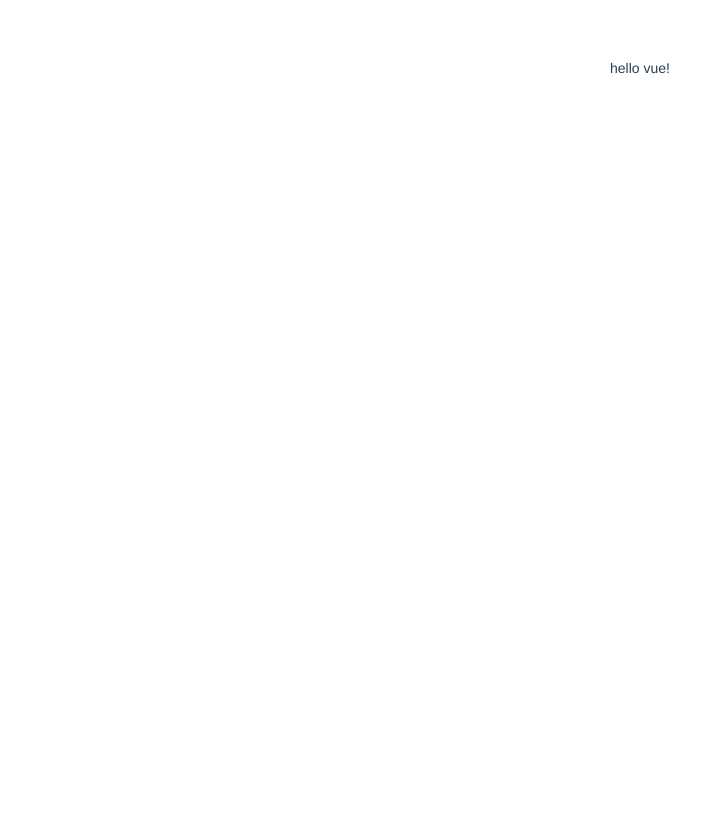
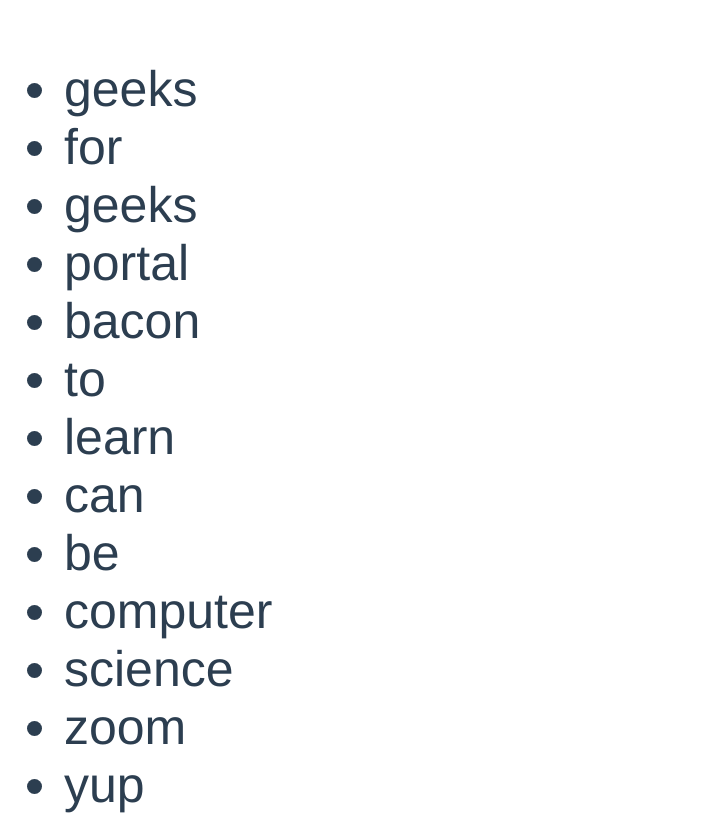
Before and after one commit to dresean/dresean-learns-vue, a Vue app in the folder practice/: page / in a window 1280 px wide. Shown: the top 815 px of the page, without its empty margins (0-705 px from the left). Built offline with nearby package versions, Linux system fonts and the light colour scheme.

Commit message:
create list rendering with method in js

```diff
--- a/practice/package.json
+++ b/practice/package.json
@@ -20,7 +20,9 @@
     "css-loader": "^3.0.0",
     "eslint": "^5.16.0",
     "eslint-plugin-vue": "^5.0.0",
+    "node-sass": "^4.12.0",
     "postcss-loader": "^3.0.0",
+    "sass-loader": "^7.1.0",
     "vue-template-compiler": "^2.6.10"
   },
   "eslintConfig": {
--- a/practice/src/components/Practice.vue
+++ b/practice/src/components/Practice.vue
@@ -1,15 +1,102 @@
-<template>
-  <div>
-  hello vue!
+<!-- <template>
+<div>
+    <ul>
+      <li v-for="(n, index) in startsWithConstant(words) key='index'> {{ n }} </li>
+    </ul>
   </div>
 </template>
 
 <script>
 export default {
-  name: 'Hello'
+  name: 'Hello',
+  data () {
+    words: ["geeks", "for", "unbrella", "geeks", "a", "portal", "bacon", "to", "learn", "can", "be", "computer", "science", "zoom", "yup", "apple", "fire", "in", "be", "data", "geeks", "alpha"]
+  },
+  methods: {
+    startsWithConstant: function(words) {
+      return words.filter(function (word) {
+        switch(word[0].toLowercase()) {
+          case "a":
+            return word
+            break
+          case "e":
+            return word
+            break
+          case "i":
+            return word
+            break
+          case "o":
+            return word
+            break
+          case "u":
+            return word
+            break
+          default:
+            return null
+            break
+        }
+      })
+    }
+  }
 }
 </script>
 
 <style>
 
+</style> -->
+
+<template>
+  <div class="list">
+    <ul>
+      <li v-for="(n, index) in constants(words)"
+      :key="index"
+      >
+      {{ n }}
+      </li>
+    </ul>
+  </div>
+</template>
+
+<script>
+   export default {
+    data(){
+      return {
+      words: ["geeks", "for", "unbrella", "geeks", "a", "portal", "bacon", "to", "learn", "can", "be", "computer", "science", "zoom", "yup", "apple", "fire", "in", "be", "data", "geeks", "alpha"]
+      }
+    },
+    methods: {
+      constants: function (words) {
+        return words.filter(function (word) {
+          switch(word[0]) {
+            case "a":
+              return null
+              break
+            case "e":
+              return null
+              break
+            case "i":
+              return null
+              break
+            case "o":
+              return null
+              break
+            case "u":
+              return null
+              break
+            default:
+              return word
+              break
+          }
+        })
+      }
+    },
+  }
+</script>
+
+<style lang='sass' scoped>
+  .list
+    font-size: 50px
+    text-align: left
+    margin: 10px
+    padding-left: 30px
 </style>
```
Also changed, not shown: 2 other files (tests, documents, lock files or other folders).
